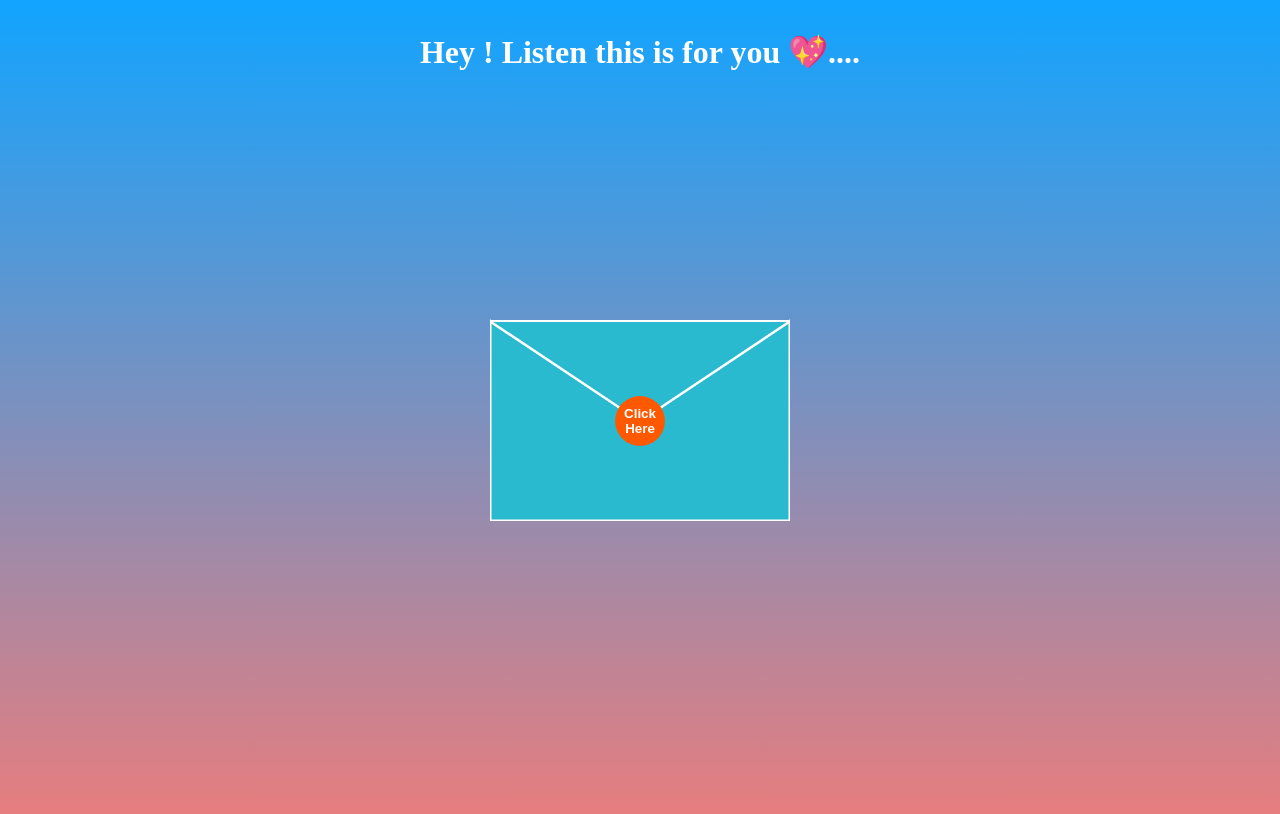
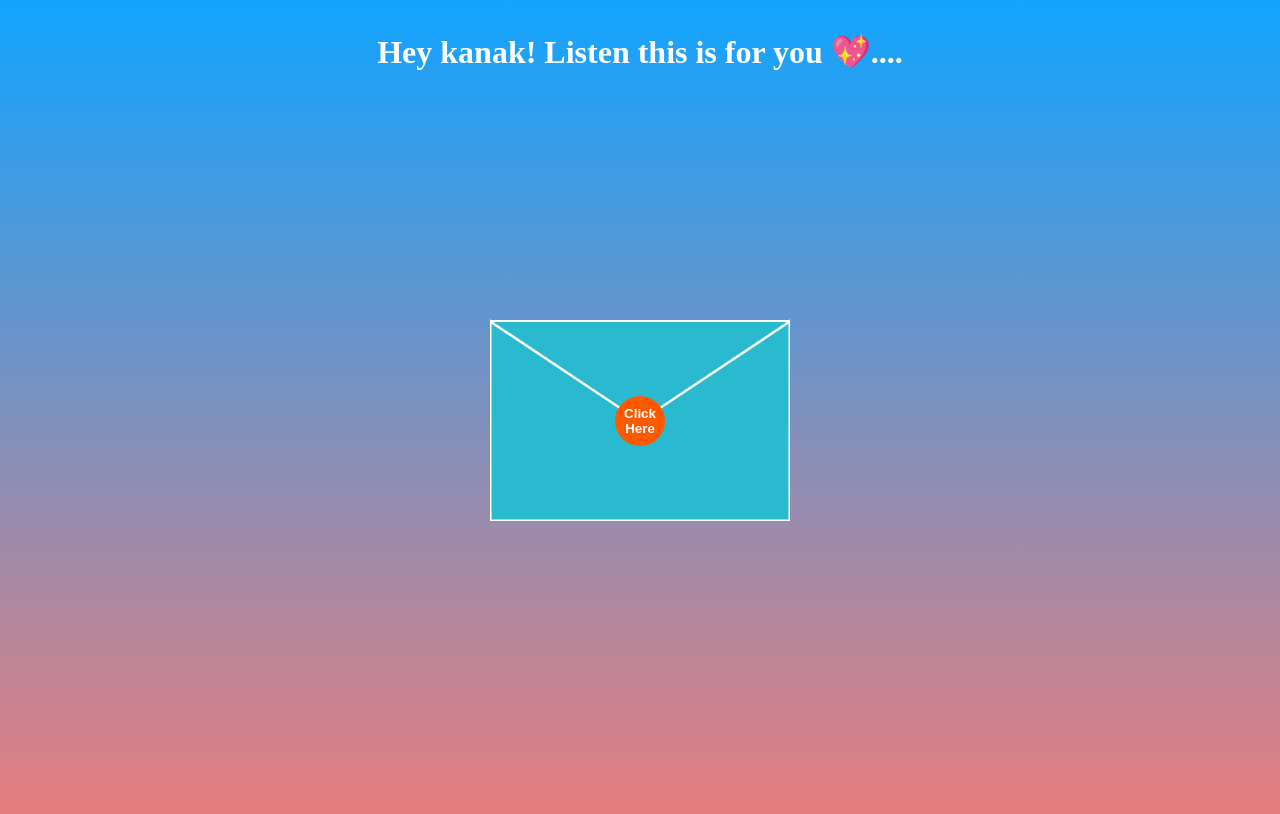
Before and after one commit to itsme7000/love-letter-for-her, a plain HTML site: page index.html in a window 1280 px wide. Drawn offline with Linux system fonts and the light colour scheme.

Commit message:
Update index.html

```diff
--- a/index.html
+++ b/index.html
@@ -25,7 +25,7 @@
   </head>
   <body>
     <div class="text">
-      <h1>Hey ! Listen this is for you 💖....</h1>
+      <h1>Hey kanak! Listen this is for you 💖....</h1>
     </div>
     <div id="envelope">
       <div id="back">
```
